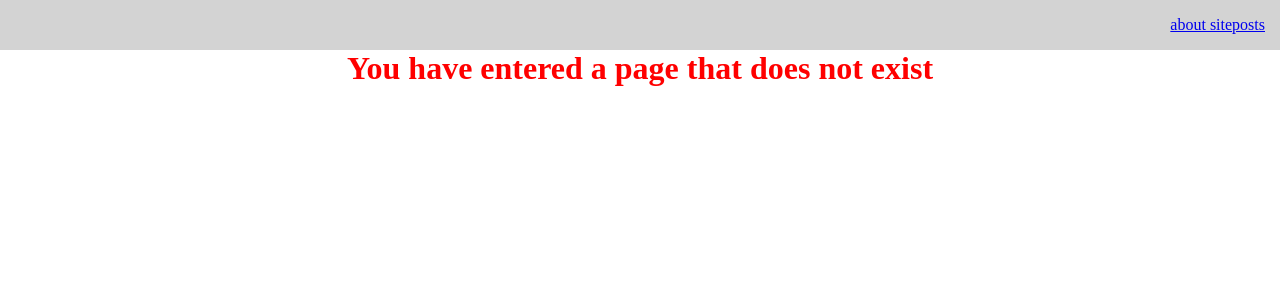
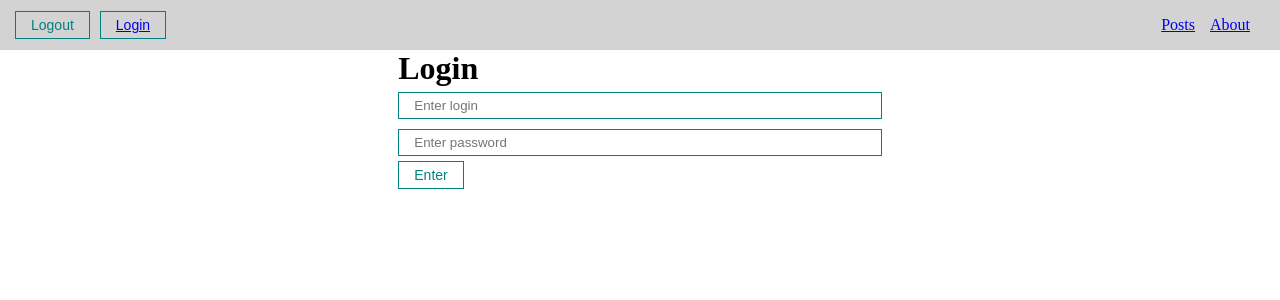
Before and after one commit to terramoud/react-task, a React (Create React App) app: page /login in a window 1280 px wide. Shown: the top 300 px of the page. Built offline with nearby package versions, Linux system fonts and the light colour scheme.

Commit message:
lesson24-private and public routing, user authorization useContext()

```diff
--- a/src/App.js
+++ b/src/App.js
@@ -1,16 +1,30 @@
 import './styles/App.css';
-import React from "react";
+import React, {useEffect, useState} from "react";
 import {BrowserRouter, Link, Navigate, Route, Routes} from "react-router-dom";
-import {Navbar} from "./components/UI/Navbar";
 import {AppRouter} from "./components/AppRouter";
+import {AuthContext} from "./context/AuthContext";
+import {Navbar} from "./components/UI/Navbar/Navbar";
 
 
 function App() {
+    const [isAuth, setIsAuth] = useState(false);
+
+    useEffect(() => {
+        if (localStorage.getItem('auth')) {
+            setIsAuth(true);
+        }
+    }, []);
+
     return (
-        <BrowserRouter>
-            <Navbar />
-            <AppRouter />
-        </BrowserRouter>
+        <AuthContext.Provider value={{
+            isAuth,
+            setIsAuth
+        }}>
+            <BrowserRouter>
+                <Navbar />
+                <AppRouter />
+            </BrowserRouter>
+        </AuthContext.Provider>
     )
 }
 
--- a/src/components/AppRouter.jsx
+++ b/src/components/AppRouter.jsx
@@ -1,18 +1,36 @@
-import {Route, Routes} from "react-router-dom";
-import {Posts} from "../pages/Posts";
-import {About} from "../pages/About";
-import {ErrorPage} from "../pages/ErrorPage";
-import React from "react";
-import {PostIdPage} from "../pages/PostIdPage";
+import {Navigate, Route, Routes} from "react-router-dom";
+import React, {useContext} from "react";
+import {privateRoutes, publicRoutes} from "../router/route";
+import {AuthContext} from "../context/AuthContext";
 
 export const AppRouter = () => {
+    const {isAuth, setIsAuth} = useContext(AuthContext);
+    console.log(isAuth);
     return (
-        <Routes>
-            <Route path="/" element={<Posts />} />
-            <Route exact path="/posts" element={<Posts />} />
-            <Route exact path="/posts/:id" element={<PostIdPage />} />
-            <Route path="/about" element={<About />} />
-            <Route path="*" element={<ErrorPage />} />
-        </Routes>
+        isAuth
+            ?
+            <Routes>
+                {privateRoutes.map(route =>
+                    <Route
+                        key={route.path}
+                        path={route.path}
+                        element={route.component}
+                        exact={route.exact}
+                    />
+                )}
+                <Route path="/login" element={<Navigate to={'/'}/>}/>
+            </Routes>
+            :
+            <Routes>
+                {publicRoutes.map(route =>
+                    <Route
+                        key={route.path}
+                        path={route.path}
+                        element={route.component}
+                        exact={route.exact}
+                    />
+                )}
+                <Route path="/*" element={<Navigate to={'/login'}/>}/>
+            </Routes>
     )
 }
--- a/src/components/PostItem.jsx
+++ b/src/components/PostItem.jsx
@@ -3,7 +3,6 @@ import {useNavigate} from "react-router-dom";
 
 export const PostItem = (props) => {
     const router = useNavigate();
-    console.log(router);
     return (
         <div className="post">
             <div className="post__content">
--- a/src/components/UI/Navbar.jsx
+++ /dev/null
@@ -1,13 +0,0 @@
-import {Link} from "react-router-dom";
-import React from "react";
-
-export const Navbar = () => {
-    return (
-        <div className="navbar">
-            <div className="navbar__links">
-                <Link to="/about">about site</Link>
-                <Link to="/">posts</Link>
-            </div>
-        </div>
-    )
-}
--- /dev/null
+++ b/src/components/UI/Navbar/Navbar.jsx
@@ -0,0 +1,24 @@
+import {MyButton} from "../button/MyButton";
+import {Link, Navigate} from "react-router-dom";
+import {AuthContext} from "../../../context/AuthContext";
+import {useContext} from "react";
+
+export const Navbar = () => {
+    const {isAuth, setIsAuth} = useContext(AuthContext);
+    const logout = () => {
+        setIsAuth(false);
+        localStorage.removeItem('auth');
+    }
+    return (
+        <div className="navbar">
+            <MyButton onClick={logout} style={{marginRight: '10px'}}>Logout</MyButton>
+            <MyButton>
+                <Link to={'/login'}>Login</Link>
+            </MyButton>
+            <div className="navbar__links">
+                <Link to={'/posts'}>Posts</Link>
+                <Link to={'/about'}>About</Link>
+            </div>
+        </div>
+    )
+}
--- /dev/null
+++ b/src/context/AuthContext.js
@@ -0,0 +1,3 @@
+import {createContext} from "react";
+
+export const AuthContext = createContext(null);
--- /dev/null
+++ b/src/pages/Login.jsx
@@ -0,0 +1,24 @@
+import MyInput from "../components/UI/input/MyInput";
+import {MyButton} from "../components/UI/button/MyButton";
+import {useContext} from "react";
+import {AuthContext} from "../context/AuthContext";
+
+export const Login = () => {
+    const {isAuth, setIsAuth} = useContext(AuthContext);
+
+    const login = (event) => {
+        event.preventDefault();
+        setIsAuth(true);
+    }
+
+    return (
+        <div>
+            <h1>Login</h1>
+            <form onSubmit={login}>
+                <MyInput type="text" placeholder="Enter login"/>
+                <MyInput type="password" placeholder="Enter password"/>
+                <MyButton>Enter</MyButton>
+            </form>
+        </div>
+    )
+}
--- /dev/null
+++ b/src/router/route.js
@@ -0,0 +1,17 @@
+import {Posts} from "../pages/Posts";
+import {PostIdPage} from "../pages/PostIdPage";
+import {About} from "../pages/About";
+import {ErrorPage} from "../pages/ErrorPage";
+import {Login} from "../pages/Login";
+
+export const privateRoutes = [
+    {path: '/', component: <Posts />, exact: true},
+    {path: '/posts', component: <Posts />, exact: true},
+    {path: '/posts/:id', component: <PostIdPage />, exact: true},
+    {path: '/about', component: <About />, exact: true},
+    {path: '*', component: <ErrorPage />},
+]
+
+export const publicRoutes = [
+    {path: '/login', component: <Login />, exact: true},
+]
--- a/src/styles/App.css
+++ b/src/styles/App.css
@@ -70,3 +70,7 @@
 .navbar__links {
     margin-left: auto;
 }
+
+.navbar__links a{
+    margin-right: 15px;
+}
```
